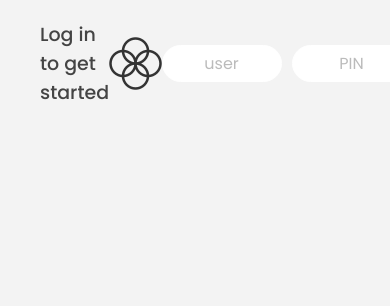
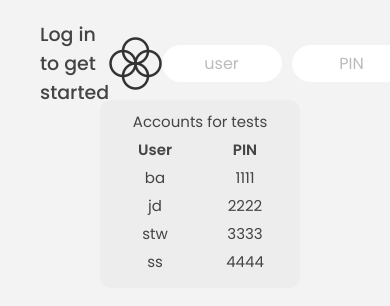
Before and after one commit to jetstream1128/Bankist-app, a plain HTML site: page index.html in a window 390 px wide. Shown: the top 306 px of the page. Drawn offline with Linux system fonts and the light colour scheme.

Commit message:
version 1, not responsive

```diff
--- a/index.html
+++ b/index.html
@@ -34,6 +34,22 @@
         />
         <button class="login__btn">&rarr;</button>
       </form>
+      <!-- Accounts -->
+      <div class="container">
+        <div class="accounts__referance">
+          <p>Accounts for tests</p>
+          <p><strong>User</strong></p>
+          <p><strong>PIN</strong></p>
+          <p>ba</p>
+          <p>1111</p>
+          <p>jd</p>
+          <p>2222</p>
+          <p>stw</p>
+          <p>3333</p>
+          <p>ss</p>
+          <p>4444</p>
+        </div>
+      </div>
     </nav>
 
     <main class="app">
--- a/style.css
+++ b/style.css
@@ -81,6 +81,32 @@ nav {
 .btn--sort:focus {
   outline: none;
   color: #777;
+}
+.container {
+  position: absolute;
+  top: 80px;
+  right: 70px;
+}
+nav {
+  position: relative;
+}
+.accounts__referance {
+  padding: 10px;
+  width: 200px;
+  background-color: #e4e4e46a;
+  border-radius: 10px;
+  display: grid;
+  grid-template-columns: 1fr 1fr;
+}
+
+.accounts__referance p:first-child {
+  grid-column: 1 / -1;
+}
+
+.accounts__referance p {
+  text-align: center;
+  font-size: 1.5rem;
+  margin-bottom: 5px;
 }
 
 /* MAIN */
```
